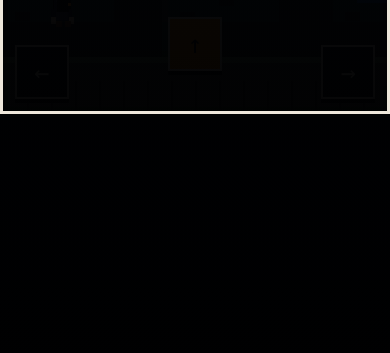
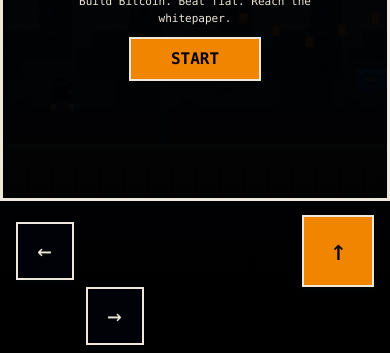
Before and after one commit to salmanrrana/eight-bit-satoshi, a website: page index.html in a window 390 px wide. Shown: the part 491-844 px from the top of the page. Drawn offline with Linux system fonts and the light colour scheme.

Commit message:
Move mobile controls below playfield

```diff
--- a/index.html
+++ b/index.html
@@ -38,12 +38,13 @@
         </div>
       </div>
 
-      <div class="touch-controls" aria-label="Touch controls">
-        <button class="touch-button" type="button" data-action="left" aria-label="Move left">&larr;</button>
-        <button class="touch-button jump-button" type="button" data-action="jump" aria-label="Jump">&uarr;</button>
-        <button class="touch-button" type="button" data-action="right" aria-label="Move right">&rarr;</button>
-      </div>
     </section>
+
+    <div class="touch-controls" aria-label="Touch controls">
+      <button class="touch-button" type="button" data-action="left" aria-label="Move left">&larr;</button>
+      <button class="touch-button jump-button" type="button" data-action="jump" aria-label="Jump">&uarr;</button>
+      <button class="touch-button" type="button" data-action="right" aria-label="Move right">&rarr;</button>
+    </div>
   </main>
 
   <script src="js/game.js"></script>
--- a/styles/main.css
+++ b/styles/main.css
@@ -10,6 +10,7 @@
   --red: oklch(58% 0.2 25);
   --violet: oklch(62% 0.16 290);
   --outline: oklch(93% 0.018 80);
+  --controls-height: 0px;
   --screen-width: min(100vw, calc(100dvh * 256 / 240));
   --screen-height: min(100dvh, calc(100vw * 240 / 256));
 }
@@ -45,6 +46,7 @@
 .game-shell {
   min-height: 100dvh;
   display: grid;
+  grid-template-rows: 1fr;
   place-items: center;
   padding: 0;
 }
@@ -188,16 +190,7 @@
 }
 
 .touch-controls {
-  position: absolute;
-  left: clamp(8px, 3vw, 18px);
-  right: clamp(8px, 3vw, 18px);
-  bottom: clamp(8px, 3vw, 18px);
-  display: grid;
-  grid-template-columns: 54px 54px 54px;
-  justify-content: space-between;
-  align-items: end;
-  z-index: 15;
-  pointer-events: none;
+  display: none;
 }
 
 .touch-button {
@@ -211,34 +204,76 @@
   pointer-events: auto;
 }
 
-.jump-button {
-  margin-bottom: 28px;
-  background: var(--bitcoin);
-  color: var(--ink);
-}
-
-@media (min-width: 900px) and (pointer: fine) {
-  .touch-controls {
-    opacity: 0.32;
+@media (pointer: coarse), (max-width: 700px) {
+  :root {
+    --controls-height: clamp(88px, 18dvh, 132px);
+    --screen-width: min(100vw, calc((100dvh - var(--controls-height)) * 256 / 240));
+    --screen-height: min(calc(100dvh - var(--controls-height)), calc(100vw * 240 / 256));
   }
 
-  .touch-controls:hover {
-    opacity: 1;
+  .game-shell {
+    grid-template-rows: minmax(0, 1fr) auto;
+    align-content: center;
+    justify-items: center;
+    gap: clamp(6px, 1.8dvh, 14px);
+    padding: clamp(6px, 1.4dvh, 12px) 0 max(8px, env(safe-area-inset-bottom));
+  }
+
+  .screen-frame {
+    align-self: end;
+  }
+
+  .touch-controls {
+    position: relative;
+    width: min(100vw, var(--screen-width));
+    display: grid;
+    grid-template-columns: 58px 58px 1fr 72px;
+    align-items: center;
+    column-gap: 12px;
+    padding: 0 clamp(14px, 4vw, 24px);
+    pointer-events: none;
+  }
+
+  .touch-button {
+    width: 58px;
+    height: 58px;
+    background: oklch(10% 0.02 255 / 0.9);
+    font-size: 24px;
+  }
+
+  .touch-button[data-action="right"] {
+    grid-column: 2;
+  }
+
+  .jump-button {
+    grid-column: 4;
+    width: 72px;
+    height: 72px;
+    margin-bottom: 0;
+    background: var(--bitcoin);
+    color: var(--ink);
+    font-size: 28px;
   }
 }
 
-@media (max-height: 420px) {
+@media (pointer: coarse) and (orientation: landscape), (max-width: 700px) and (max-height: 420px) {
+  :root {
+    --controls-height: clamp(70px, 22dvh, 94px);
+  }
+
   .touch-controls {
-    grid-template-columns: 46px 46px 46px;
+    grid-template-columns: 50px 50px 1fr 62px;
   }
 
   .touch-button {
-    width: 46px;
-    height: 46px;
+    width: 50px;
+    height: 50px;
     font-size: 21px;
   }
 
   .jump-button {
-    margin-bottom: 12px;
+    width: 62px;
+    height: 62px;
+    font-size: 24px;
   }
 }
```
